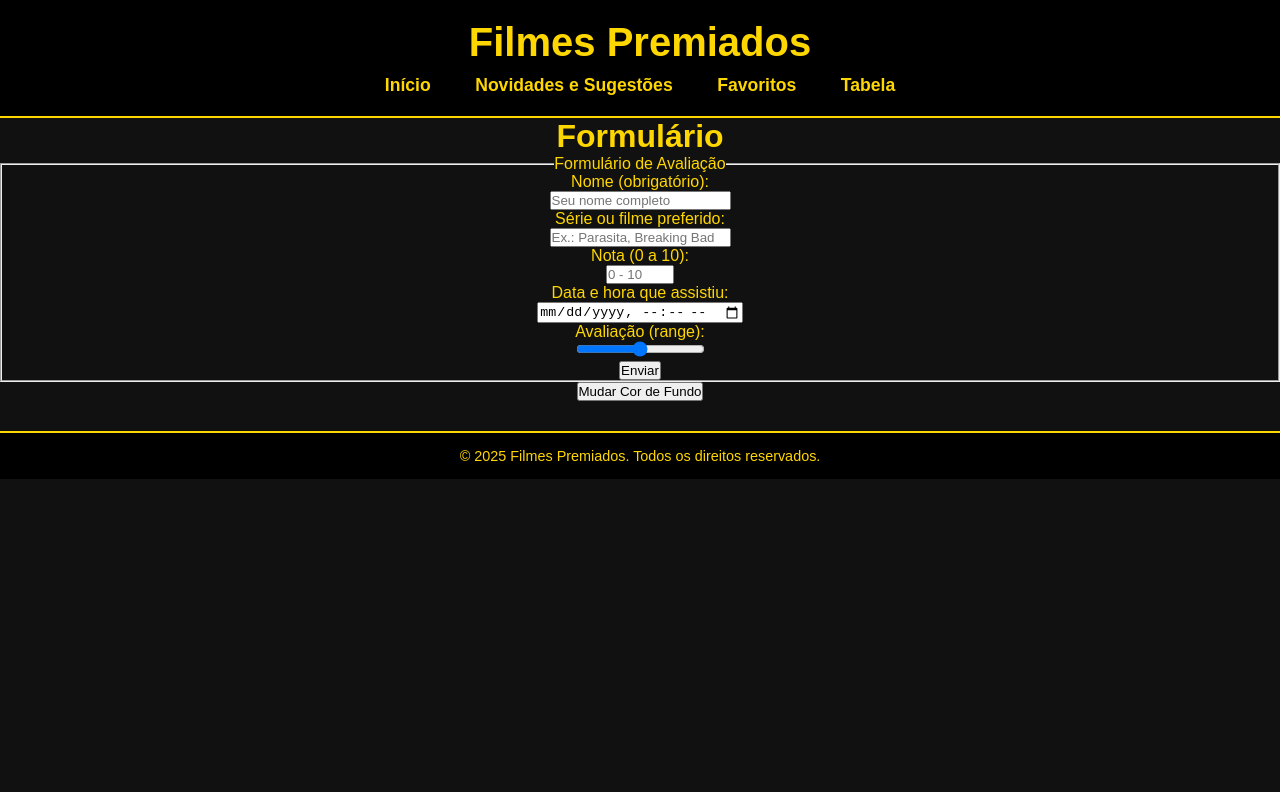
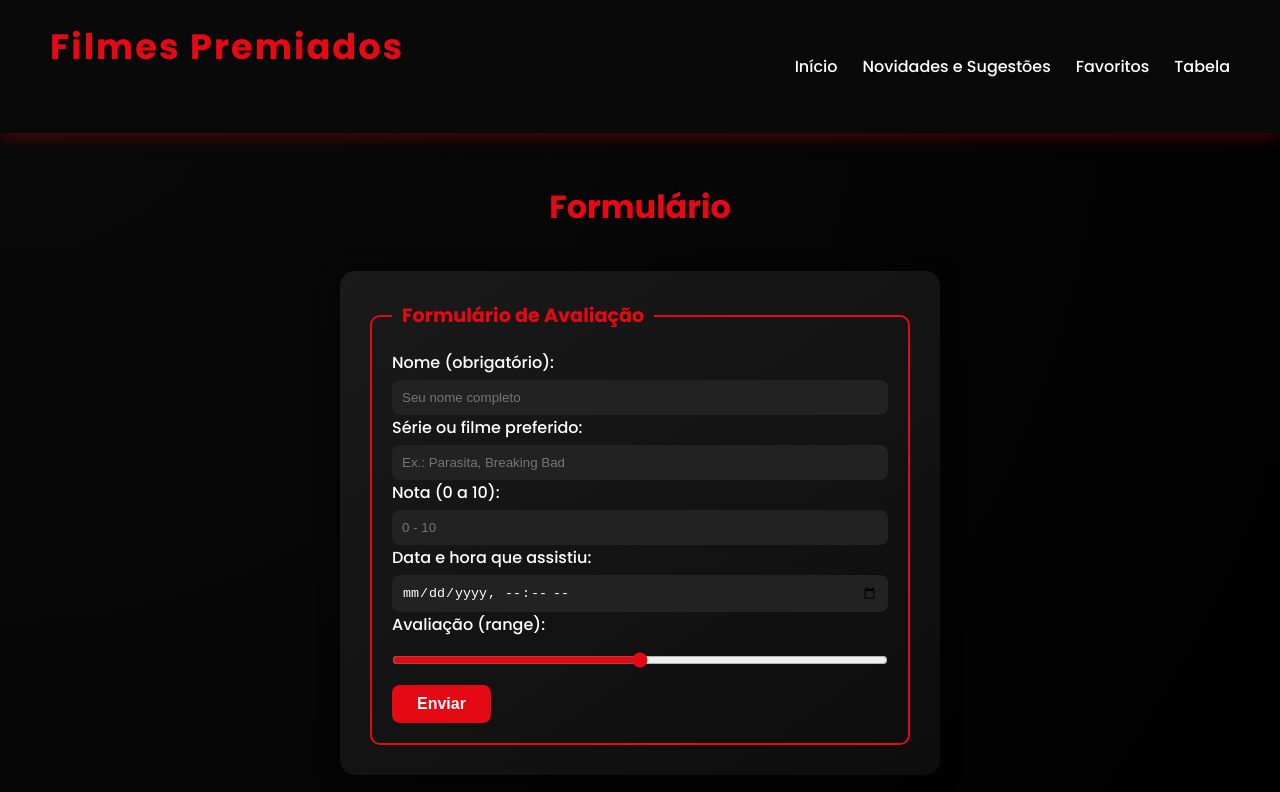
Before and after one commit to PedroLK23/-site_series_filmes, a plain HTML site: page site_series_filmes/avaliacao.html in a window 1280 px wide. Shown: the top 792 px of the page. Drawn offline with Linux system fonts and the light colour scheme; a script that the page names is missing.

Commit message:
Update style3.css

```diff
--- a/site_series_filmes/style3.css
+++ b/site_series_filmes/style3.css
@@ -1,98 +1,202 @@
-/* Reset básico */
+/* ===== FONTE E CONFIGURAÇÃO GERAL ===== */
+@import url('https://fonts.googleapis.com/css2?family=Poppins:wght@300;500;700&display=swap');
+
 * {
     margin: 0;
     padding: 0;
     box-sizing: border-box;
 }
 
-/* Corpo da página */
 body {
-    font-family: Arial, Helvetica, sans-serif;
-    background-color: #111; /* fundo escuro */
-    color: #ffd700; /* fonte amarela */
-    text-align: center;
+    font-family: 'Poppins', sans-serif;
+    background: radial-gradient(circle at top left, #0a0a0a, #000);
+    color: #fff;
+    overflow-x: hidden;
 }
 
-/* Cabeçalho */
+/* ===== CABEÇALHO ===== */
 header {
-    background-color: #000;
-    padding: 20px;
-    border-bottom: 2px solid #ffd700;
+    background: rgba(10,10,10,0.95);
+    display: flex;
+    justify-content: space-between;
+    align-items: center;
+    padding: 20px 50px;
+    position: sticky;
+    top: 0;
+    z-index: 10;
+    box-shadow: 0 4px 15px rgba(229,9,20,0.3);
 }
 
 header h1 {
-    font-size: 2.5em;
-    margin-bottom: 10px;
+    color: #e50914;
+    font-size: 2.2rem;
+    font-weight: 700;
+    letter-spacing: 2px;
 }
 
-header nav a {
-    color: #ffd700;
-    text-decoration: none;
-    margin: 0 20px;
-    font-weight: bold;
-    font-size: 1.1em;
-    transition: color 0.3s;
+nav {
+    display: flex;
+    gap: 25px;
 }
 
-header nav a:hover {
-    color: #ffffff;
+nav a {
+    color: #fff;
+    text-decoration: none;
+    font-weight: 500;
+    position: relative;
+    transition: color 0.3s ease;
 }
 
-/* Seções */
-section {
+nav a::after {
+    content: "";
+    position: absolute;
+    width: 0%;
+    height: 2px;
+    left: 0;
+    bottom: -5px;
+    background-color: #e50914;
+    transition: width 0.3s ease;
+}
+
+nav a:hover {
+    color: #e50914;
+}
+
+nav a:hover::after {
+    width: 100%;
+}
+
+/* ===== CONTEÚDO PRINCIPAL ===== */
+main {
+    padding: 50px 80px;
+    animation: fadeIn 1s ease-in-out;
+}
+
+h1 {
+    text-align: center;
+    color: #e50914;
+    margin-bottom: 40px;
+}
+
+/* ===== FORMULÁRIO ===== */
+form {
+    max-width: 600px;
+    margin: 0 auto;
+    background: linear-gradient(145deg, #1a1a1a, #0d0d0d);
+    padding: 30px;
+    border-radius: 15px;
+    box-shadow: 0 3px 20px rgba(0,0,0,0.5);
+    transition: box-shadow 0.4s ease, transform 0.3s ease;
+}
+
+form:hover {
+    transform: scale(1.01);
+    box-shadow: 0 0 25px rgba(229,9,20,0.4);
+}
+
+fieldset {
+    border: 2px solid #e50914;
+    border-radius: 10px;
     padding: 20px;
 }
 
-.titulo-secao {
-    font-size: 2em;
-    margin-bottom: 20px;
-    text-decoration: underline;
+legend {
+    color: #e50914;
+    font-weight: 600;
+    font-size: 1.2rem;
+    padding: 0 10px;
 }
 
-/* Container dos cards */
-.card-conteiner {
-    display: flex;
-    flex-wrap: wrap;
-    justify-content: center;
-    gap: 20px;
+label {
+    font-weight: 500;
+    color: #fff;
 }
 
-/* Cards */
-.card {
+input[type="text"],
+input[type="number"],
+input[type="datetime-local"],
+input[type="range"] {
+    width: 100%;
+    padding: 10px;
+    border-radius: 8px;
+    border: none;
+    outline: none;
+    margin-top: 5px;
     background-color: #222;
-    border: 2px solid #ffd700;
-    border-radius: 10px;
-    padding: 15px;
-    width: 300px;
-    text-align: left;
-    transition: transform 0.3s, box-shadow 0.3s;
+    color: #fff;
+    transition: all 0.3s ease;
 }
 
-.card:hover {
-    transform: translateY(-5px);
-    box-shadow: 0 5px 15px #ffd700;
+input:focus {
+    box-shadow: 0 0 8px #e50914;
 }
 
-.card img {
-    width: 100%;
-    border-radius: 10px;
-    margin-bottom: 10px;
+input[type="range"] {
+    accent-color: #e50914;
 }
 
-.card h2 {
-    font-size: 1.2em;
-    margin-bottom: 10px;
+/* ===== BOTÕES ===== */
+button {
+    background-color: #e50914;
+    color: white;
+    padding: 10px 25px;
+    border: none;
+    border-radius: 8px;
+    cursor: pointer;
+    font-weight: 600;
+    font-size: 1rem;
+    transition: background 0.3s ease, transform 0.2s ease;
 }
 
-.card p {
-    margin-bottom: 5px;
+button:hover {
+    background-color: #ff1c25;
+    transform: scale(1.05);
 }
 
-/* Footer */
+/* ===== MENSAGEM ===== */
+.mensagem {
+    margin-top: 20px;
+    text-align: center;
+    font-size: 1.1rem;
+    color: #0f0;
+}
+
+/* ===== RODAPÉ ===== */
 footer {
-    background-color: #000;
-    padding: 15px;
-    border-top: 2px solid #ffd700;
-    margin-top: 30px;
-    font-size: 0.9em;
+    background: rgba(10,10,10,0.95);
+    text-align: center;
+    padding: 25px 0;
+    color: #bbb;
+    font-size: 1rem;
+    border-top: 2px solid #e50914;
+    margin-top: 50px;
+    box-shadow: 0 -2px 15px rgba(229,9,20,0.2);
 }
+
+/* ===== ANIMAÇÃO ===== */
+@keyframes fadeIn {
+    from { opacity: 0; transform: translateY(20px); }
+    to { opacity: 1; transform: translateY(0); }
+}
+
+/* ===== RESPONSIVIDADE ===== */
+@media (max-width: 900px) {
+    header {
+        flex-direction: column;
+        text-align: center;
+    }
+
+    nav {
+        flex-wrap: wrap;
+        justify-content: center;
+        margin-top: 10px;
+    }
+
+    main {
+        padding: 30px;
+    }
+
+    form {
+        width: 100%;
+    }
+}
```
